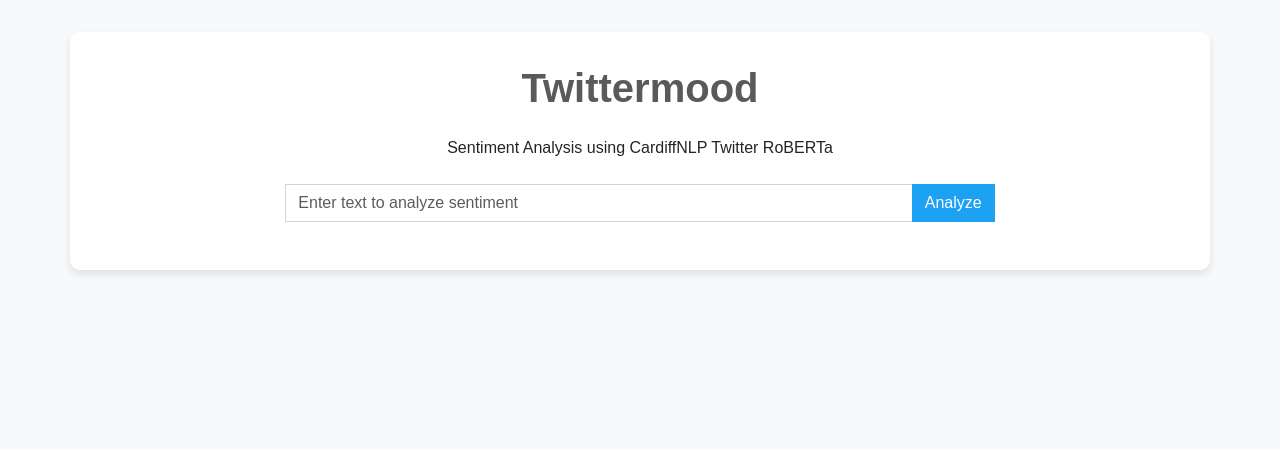
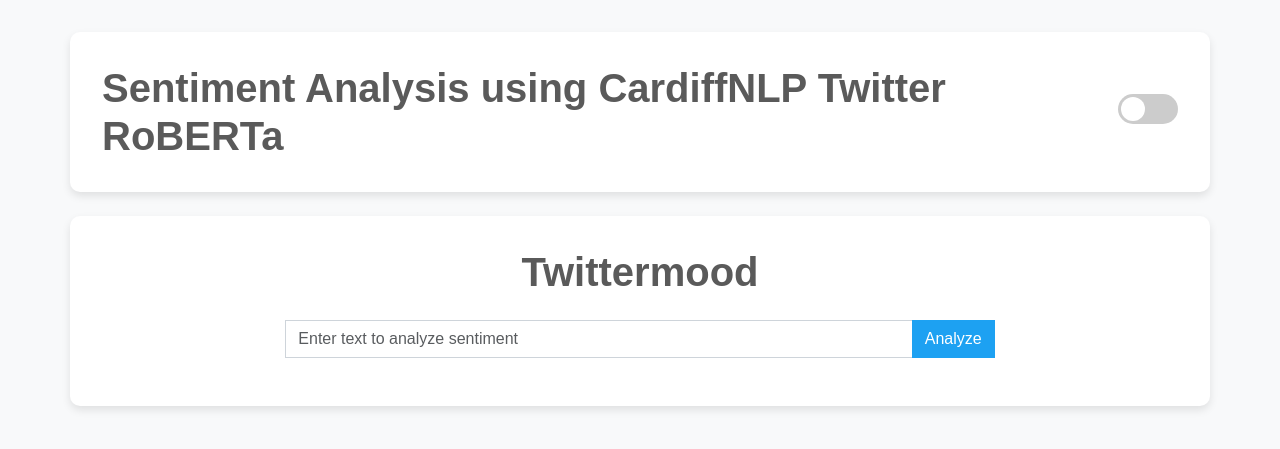
Before and after one commit to Jayzing00/MDM_Proj1_Tweets, a Flask app: page / in a window 1280 px wide. Shown: the top 449 px of the page. Run offline with Flask 2, Linux system fonts and the light colour scheme; some libraries are stand-ins or nearby versions.

Commit message:
dark mode

```diff
--- a/static/css/styles.css
+++ b/static/css/styles.css
@@ -1,7 +1,22 @@
+:root {
+    --light-bg: #f8f9fa;
+    --dark-bg: #121212;
+    --light-color: #5a5a5a;
+    --dark-color: #f1f1f1;
+    --light-card-bg: #ebebeb;
+    --dark-card-bg: #1e1e1e;
+    --primary: #1da1f2;
+    --primary-hover: #0c7abf;
+    --dark-primary: #2a2a2a;
+    --dark-primary-hover: #3b3b3b;
+    --muted: #657786;
+}
+
 body {
     margin: 2rem;
-    background-color: #f8f9fa;
+    background-color: var(--light-bg);
     font-family: 'Arial', sans-serif;
+    color: var(--light-color);
 }
 
 .container {
@@ -13,7 +28,6 @@
 
 h1 {
     font-weight: bold;
-    color: #5a5a5a;
 }
 
 input.form-control {
@@ -27,16 +41,17 @@
 
 .btn-primary {
     border-radius: 25px;
-    background-color: #1da1f2;
-    border-color: #1da1f2;
+    background-color: var(--primary);
+    border-color: var(--primary);
     box-shadow: none;
+    color: #fff;
 }
 
 .btn-primary:hover,
 .btn-primary:focus,
 .btn-primary:active {
-    background-color: #0c7abf;
-    border-color: #0c7abf;
+    background-color: var(--primary-hover);
+    border-color: var(--primary-hover);
     box-shadow: none;
 }
 
@@ -46,7 +61,7 @@
 }
 
 .tweet-card {
-    background-color: #ebebeb;
+    background-color: var(--light-card-bg);
     border-radius: 1rem;
     padding: 1rem;
 }
@@ -55,6 +70,7 @@
     font-size: 1.1rem;
     line-height: 1.5;
 }
+
 .avatar {
     width: 48px;
     height: 48px;
@@ -62,7 +78,7 @@
 }
 
 .text-muted {
-    color: #657786;
+    color: var(--muted);
 }
 
 .bi {
@@ -79,9 +95,104 @@
 
 .bi-chat,
 .bi-upload {
-    color: #657786;
+    color: var(--muted);
 }
 
 .bi + .bi {
     margin-left: 15px;
 }
+
+.toggle-container {
+    z-index: 1000;
+}
+
+.toggle-text {
+    left: -80px;
+    top: 0;
+    font-size: 14px;
+    line-height: 30px;
+}
+
+header {
+    padding: 1rem 0;
+}
+
+.toggle-checkbox {
+    display: none;
+}
+
+.toggle-label {
+    display: inline-block;
+    position: relative;
+    width: 60px;
+    height: 30px;
+    background-color: #ccc;
+    border-radius: 50px;
+    cursor: pointer;
+}
+
+.toggle-label:before {
+    content: '';
+    display: inline-block;
+    position: absolute;
+    top: 3px;
+    left: 3px;
+    width: 24px;
+    height: 24px;
+    background-color: #fff;
+    border-radius: 50%;
+    transition: all 0.2s;
+}
+.toggle-checkbox:checked ~ .toggle-label {
+    background-color: var(--primary);
+}
+
+.toggle-checkbox:checked ~ .toggle-label:before {
+    transform: translateX(30px);
+}
+
+body.dark-mode {
+    background-color: var(--dark-bg);
+    color: var(--dark-color);
+}
+
+body.dark-mode .container {
+    background-color: var(--dark-card-bg);
+}
+
+body.dark-mode header {
+    background-color: var(--dark-bg);
+}
+
+body.dark-mode .tweet-card {
+    background-color: var(--dark-card-bg);
+}
+
+body.dark-mode .btn-primary {
+    background-color: var(--dark-primary);
+    border-color: var(--dark-primary);
+}
+
+body.dark-mode .btn-primary:hover,
+body.dark-mode .btn-primary:focus,
+body.dark-mode .btn-primary:active {
+    background-color: var(--dark-primary-hover);
+    border-color: var(--dark-primary-hover);
+}
+
+body.dark-mode .card {
+    background-color: #343a40;
+    border-color: #495057;
+}
+
+body.dark-mode a {
+    color: #a3daff;
+}
+
+body.dark-mode a:hover {
+    color: #82c5ff;
+}
+
+body.dark-mode .text-muted {
+    color: #a3daff;
+}
--- a/static/js/scripts.js
+++ b/static/js/scripts.js
@@ -40,3 +40,9 @@
         });
     });
 });
+
+const darkModeToggle = document.getElementById("dark-mode-toggle");
+
+darkModeToggle.addEventListener("change", function () {
+    document.body.classList.toggle("dark-mode");
+});
--- a/templates/index.html
+++ b/templates/index.html
@@ -9,9 +9,19 @@
         <title>Sentiment Analysis</title>
     </head>
 <body>
+    <header class="container mb-4">
+        <div class="d-flex justify-content-between align-items-center">
+            <h1 class="mb-0">Sentiment Analysis using CardiffNLP Twitter RoBERTa</h1>
+            <div class="toggle-container">
+                <input type="checkbox" id="dark-mode-toggle" class="toggle-checkbox">
+                <label for="dark-mode-toggle" class="toggle-label">
+                    <span class="toggle-text"></span>
+                </label>
+            </div>
+        </div>
+    </header>
     <div class="container">
         <h1 class="text-center mb-4">Twittermood</h1>
-        <p class="text-center mb-4">Sentiment Analysis using CardiffNLP Twitter RoBERTa</p>
         <div class="row">
             <div class="col-md-8 offset-md-2">
                 <form id="sentiment-form">
@@ -29,7 +39,7 @@
                                     <div class="d-flex">
                                         <img id="avatar" class="avatar" src="../static/pictures/killua.jpeg" alt="avatar">
                                         <div class="ms-2">
-                                            <strong>Jay-Leo</strong> <span class="text-muted">@jayzing</span>
+                                            <strong>Jay-Leo</strong> <span class="text-muted handle">@jayzing</span>
                                         </div>
                                     </div>
                                     <p id="tweet-text" class="card-text mt-2"></p>
```
